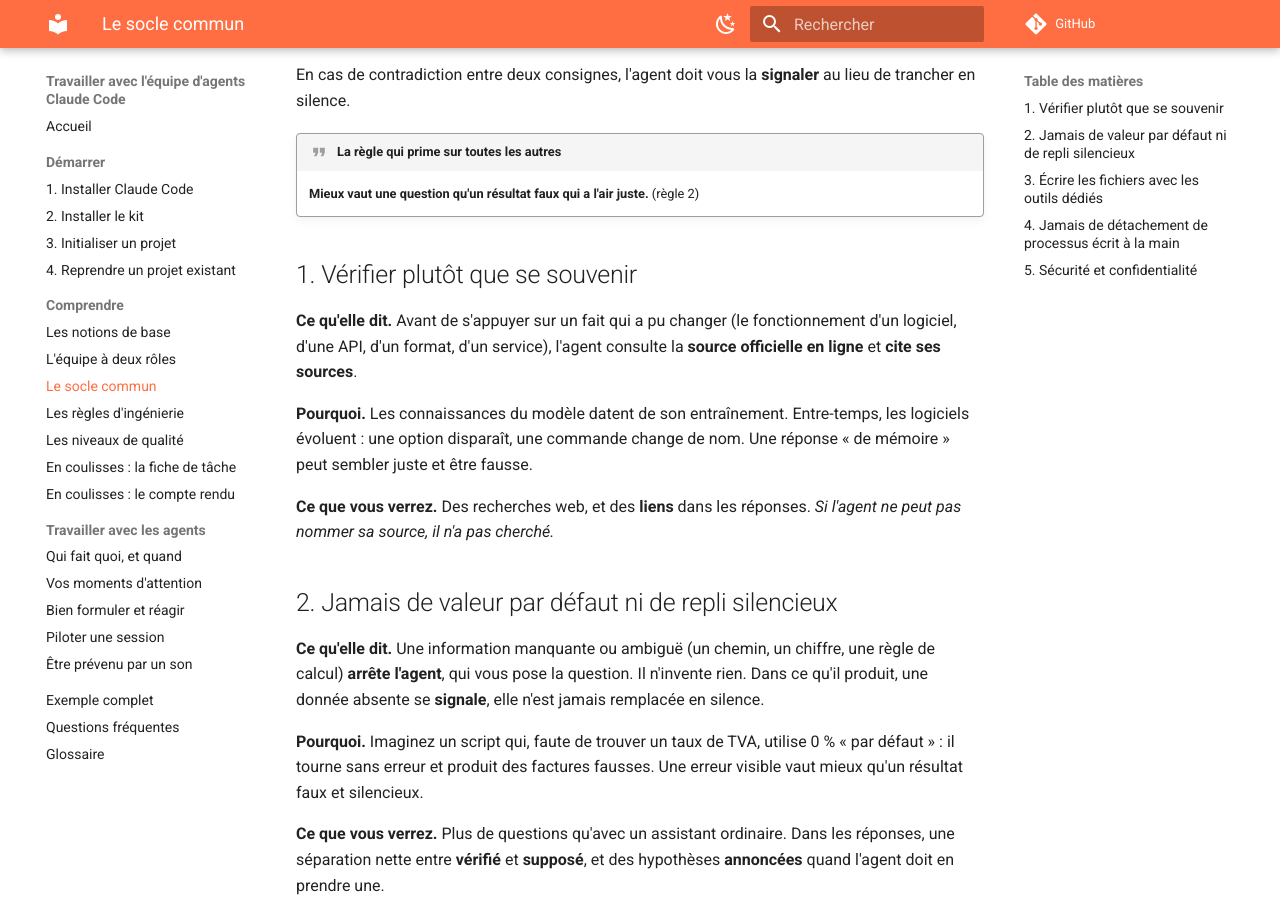
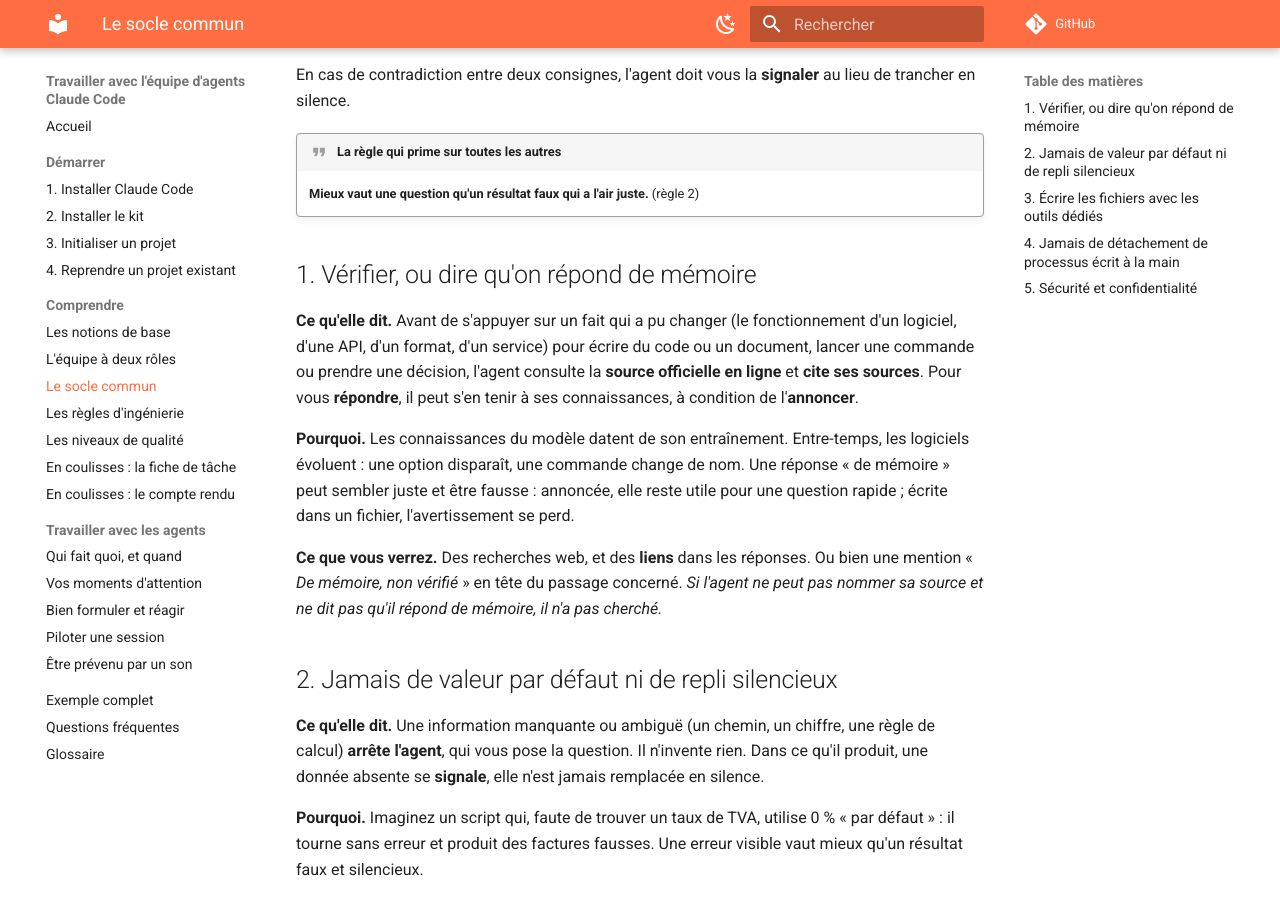
Before and after one commit to Pierre3851/claude-team, an MkDocs documentation site: the page built from docs/comprendre/socle.md, in a window 1280 px wide and 900 px high, scrolled down 303 px. Built offline with MkDocs 1.6.1 and Material for MkDocs 9.7.7, drawn with Linux system fonts in a browser that asks for light colours; plug-ins that fetch from the network failed and are left out; comment, search, counter and statistics services are not loaded.

Commit message:
Socle : répondre de mémoire est permis, à condition de l'annoncer
La règle 1 devient « Vérifier, ou dire qu'on répond de mémoire » :
ce qui sert à écrire du code ou un document, lancer une commande ou
décider se vérifie toujours en ligne ; une réponse adressée à
l'utilisateur peut venir des connaissances d'entraînement si elle est
annoncée comme non vérifiée. Pages « Le socle commun » et
« Installer le kit » mises à jour.

Co-Authored-By: Claude Opus 5.5 <noreply@anthropic.com>

````diff
--- a/docs/comprendre/socle.md
+++ b/docs/comprendre/socle.md
@@ -14,18 +14,21 @@ en silence.
 !!! quote "La règle qui prime sur toutes les autres"
     **Mieux vaut une question qu'un résultat faux qui a l'air juste.** (règle 2)
 
-## 1. Vérifier plutôt que se souvenir
+## 1. Vérifier, ou dire qu'on répond de mémoire
 
 **Ce qu'elle dit.** Avant de s'appuyer sur un fait qui a pu changer (le fonctionnement d'un logiciel,
-d'une API, d'un format, d'un service), l'agent consulte la **source officielle en ligne** et **cite
-ses sources**.
+d'une API, d'un format, d'un service) pour écrire du code ou un document, lancer une commande ou
+prendre une décision, l'agent consulte la **source officielle en ligne** et **cite ses sources**.
+Pour vous **répondre**, il peut s'en tenir à ses connaissances, à condition de l'**annoncer**.
 
 **Pourquoi.** Les connaissances du modèle datent de son entraînement. Entre-temps, les logiciels
 évoluent : une option disparaît, une commande change de nom. Une réponse « de mémoire » peut sembler
-juste et être fausse.
+juste et être fausse : annoncée, elle reste utile pour une question rapide ; écrite dans un fichier,
+l'avertissement se perd.
 
-**Ce que vous verrez.** Des recherches web, et des **liens** dans les réponses. *Si l'agent ne peut
-pas nommer sa source, il n'a pas cherché.*
+**Ce que vous verrez.** Des recherches web, et des **liens** dans les réponses. Ou bien une mention
+« *De mémoire, non vérifié* » en tête du passage concerné. *Si l'agent ne peut pas nommer sa source
+et ne dit pas qu'il répond de mémoire, il n'a pas cherché.*
 
 ## 2. Jamais de valeur par défaut ni de repli silencieux
 
--- a/docs/demarrer/installer-le-kit.md
+++ b/docs/demarrer/installer-le-kit.md
@@ -76,7 +76,7 @@ Ouvrez n'importe quel dossier dans VS Code, ouvrez Claude Code, puis demandez-lu
 Quelles sont les règles de ton CLAUDE.md personnel ? Donne juste leurs titres.
 ```
 
-Il doit citer les cinq règles du socle : « Vérifier plutôt que se souvenir », « Jamais de valeur
+Il doit citer les cinq règles du socle : « Vérifier, ou dire qu'on répond de mémoire », « Jamais de valeur
 par défaut ni de repli silencieux »… S'il ne les connaît pas, le fichier n'est pas au bon
 endroit.
 
````
Also changed, not shown: C-Users-votre-nom-.claude/CLAUDE.md (+12 -5 lines).
